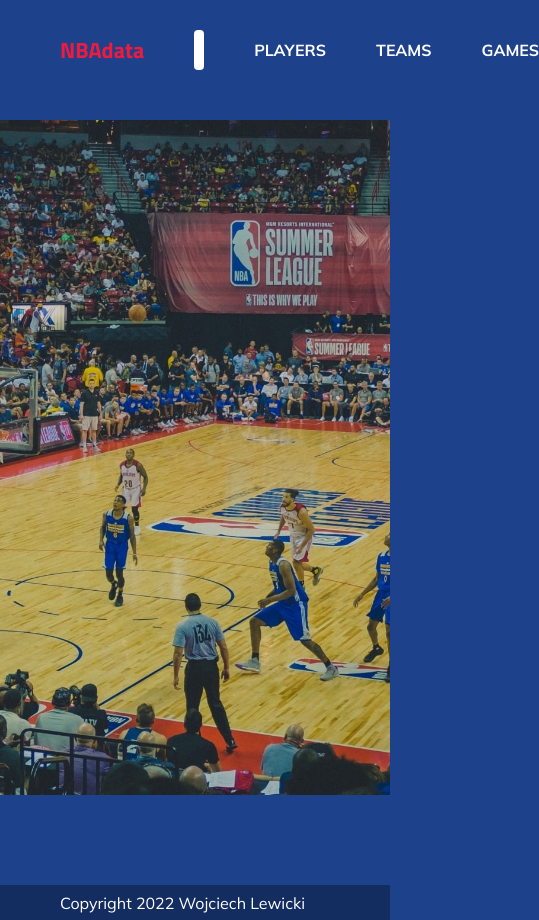
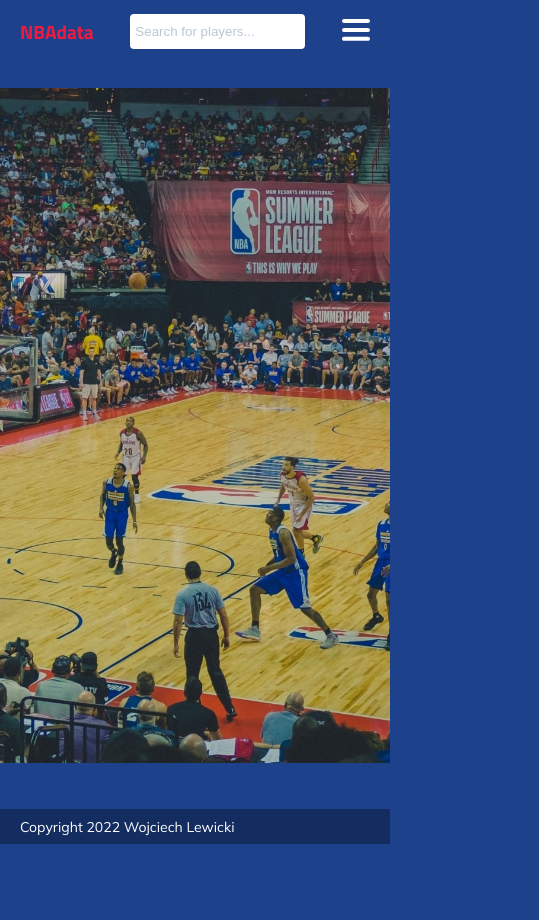
Before and after one commit to wojciechlewicki/balldontlie-react, a React (Create React App) app: page / in a window 390 px wide. Shown: the whole page, 539 px wide, since content can reach past the window. After the commit the page ends 844 px from the top, so only its background shows below. Built offline with nearby package versions, Linux system fonts and the light colour scheme.

Commit message:
responsive homepage

```diff
--- a/src/components/Header/Header.js
+++ b/src/components/Header/Header.js
@@ -2,11 +2,17 @@
 import Wrapper from "../ui/Wrapper";
 import { NavLink, useNavigate, createSearchParams } from "react-router-dom";
 
+import {ReactComponent as HamburgerIcon} from "../../assets/hamburger-menu-icon.svg"
 import classes from "./Header.module.css";
 
 const Header = () => {
   const navigate = useNavigate();
   const [search, setSearch] = useState("");
+  const [navbarOpen, setNavbarOpen] = useState(false);
+
+  const handleToogleNav = () => {
+    setNavbarOpen(prev => !prev)
+  }
 
   const handleChange = (event) => {
     setSearch(event.target.value);
@@ -20,8 +26,7 @@
 
   return (
     <header className={classes.header}>
-      <Wrapper>
-        <div className={classes.flexbox}>
+      <Wrapper className={classes.flexbox}>
           <NavLink className={classes.logo} to="/">
             NBAdata
           </NavLink>
@@ -33,7 +38,8 @@
               onChange={handleChange}
             ></input>
           </form>
-          <nav>
+            <button className={classes.hamburger} onClick={handleToogleNav}><HamburgerIcon /></button>
+          <nav className={navbarOpen ? classes.show : ""}>
             <ul>
               <li>
                 <NavLink to="/players">Players</NavLink>
@@ -46,7 +52,6 @@
               </li>
             </ul>
           </nav>
-        </div>
       </Wrapper>
     </header>
   );
--- a/src/components/Header/Header.module.css
+++ b/src/components/Header/Header.module.css
@@ -1,6 +1,6 @@
 .header {
-  padding-top: 30px;
-  margin-bottom: 50px;
+  padding-top: 2rem;
+  margin-bottom: 3rem;
   align-items: center;
 }
 
@@ -20,12 +20,12 @@
 
 .header li,
 .header .input-div {
-  margin-left: 50px;
+  margin-left: 2.5em;
 }
 
 .header .input-div {
   display: flex;
-  height: 40px;
+  height: 2.5rem;
   width: 40%;
   padding: 0 5px;
   border-radius: 4px;
@@ -44,6 +44,7 @@
 
 .flexbox {
   display: flex;
+  position: relative;
   align-items: center;
   justify-content: space-between;
 }
@@ -51,6 +52,72 @@
 .logo {
   color: #ee1b3f;
   font-family: "Titillium Web", sans-serif;
-  font-size: 22px;
+  font-size: 1.375rem;
   font-weight: bold;
 }
+
+.hamburger {
+  display: none;
+  fill: white;
+  background-color: transparent;
+  border: none;
+  width: 2rem;
+  height: 2rem;
+}
+
+@media (max-width: 1024px) {
+  .header {
+    padding-top: 1rem;
+    margin-bottom: 1.5rem;
+  }
+}
+
+
+@media (max-width: 768px) {
+
+  .header nav {
+    display: none;
+  }
+
+  .header nav.show {
+    display: block;
+  }
+
+  .hamburger {
+    display: block;
+  }
+
+  .header .input-div {
+    margin-left: 0;
+    width: 50%;
+  }
+
+  .header ul {
+    flex-direction: column;
+  }
+
+  .header li {
+    line-height: 300%;
+    margin-left: 0px;
+  }
+
+  .header nav {
+    position: absolute;
+    background-color: #1d418b;
+    padding: 1rem 2rem;
+    top: 100%;
+    right: calc(0% - 30px);
+  }
+}
+
+@media (max-width: 425px) {
+  .header nav {
+    right: calc(0% - 20px);
+  }
+}
+
+@media (max-width: 320px) {
+  .header nav {
+    right: calc(0% - 15px);
+  }
+}
--- a/src/components/ui/Wrapper.js
+++ b/src/components/ui/Wrapper.js
@@ -2,7 +2,7 @@
 
 const Wrapper = (props) => {
     return (
-        <div className={classes.wrapper}>
+        <div className={`${classes.wrapper} ${props.className}`}>
             {props.children}
         </div>
     )
--- a/src/index.css
+++ b/src/index.css
@@ -43,7 +43,7 @@
 
 .main {
   overflow: hidden;
-  margin-bottom: 90px;
+  margin-bottom: 4rem;
 }
 
 header,
@@ -78,3 +78,43 @@
   top: 50%;
   transform: translate(-50%, -50%);
 }
+
+@media(max-width: 1024px) {
+  :root {
+    font-size: 15px;
+  }
+
+  .main {
+    margin-bottom: 2rem;
+  }
+
+  header,
+  .outer-wrapper,
+  footer {
+    padding: 0 30px;
+  }
+}
+
+@media(max-width: 425px) {
+  :root {
+    font-size: 14px;
+  }
+
+  header,
+  .outer-wrapper,
+  footer {
+    padding: 0 20px;
+  }
+}
+
+@media(max-width: 320px) {
+  :root {
+    font-size: 12px;
+  }
+
+  header,
+  .outer-wrapper,
+  footer {
+    padding: 0 15px;
+  }
+}
```
Also changed, not shown: src/assets/hamburger-menu-icon.svg (added).
